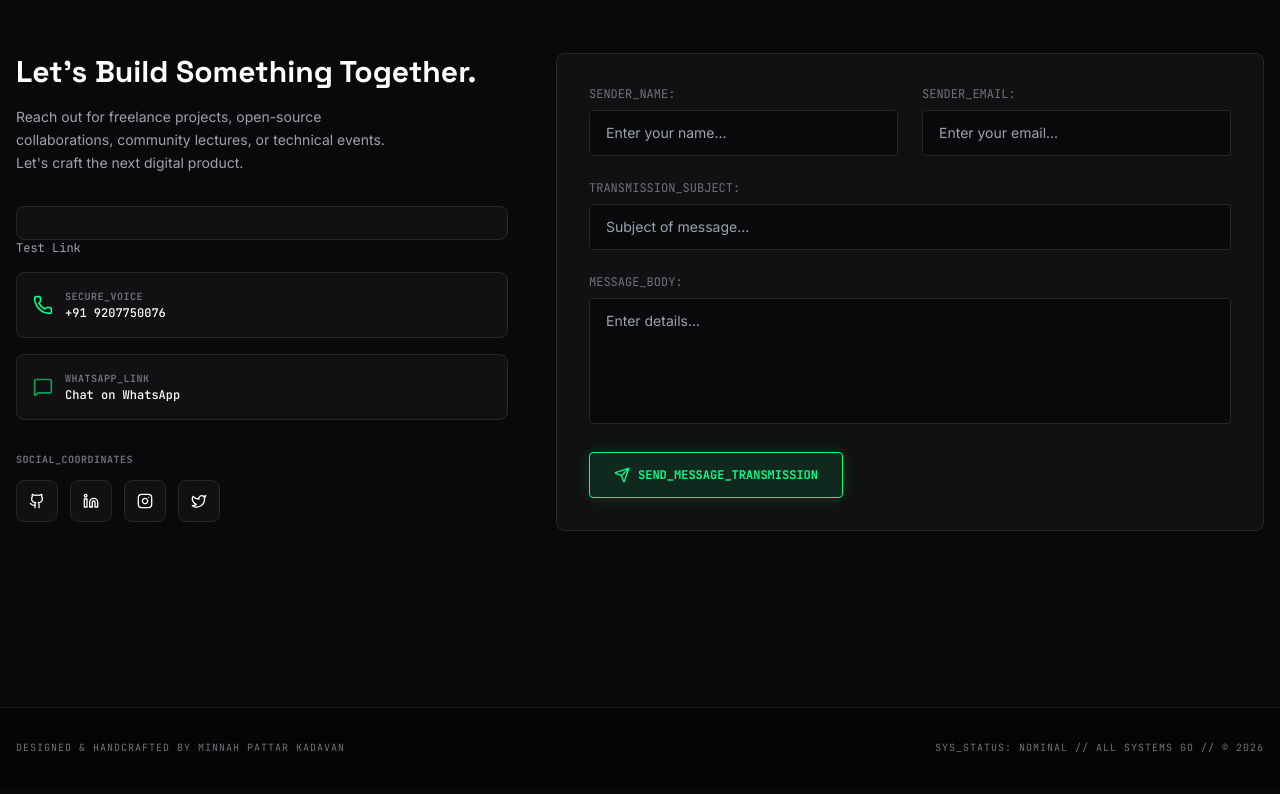
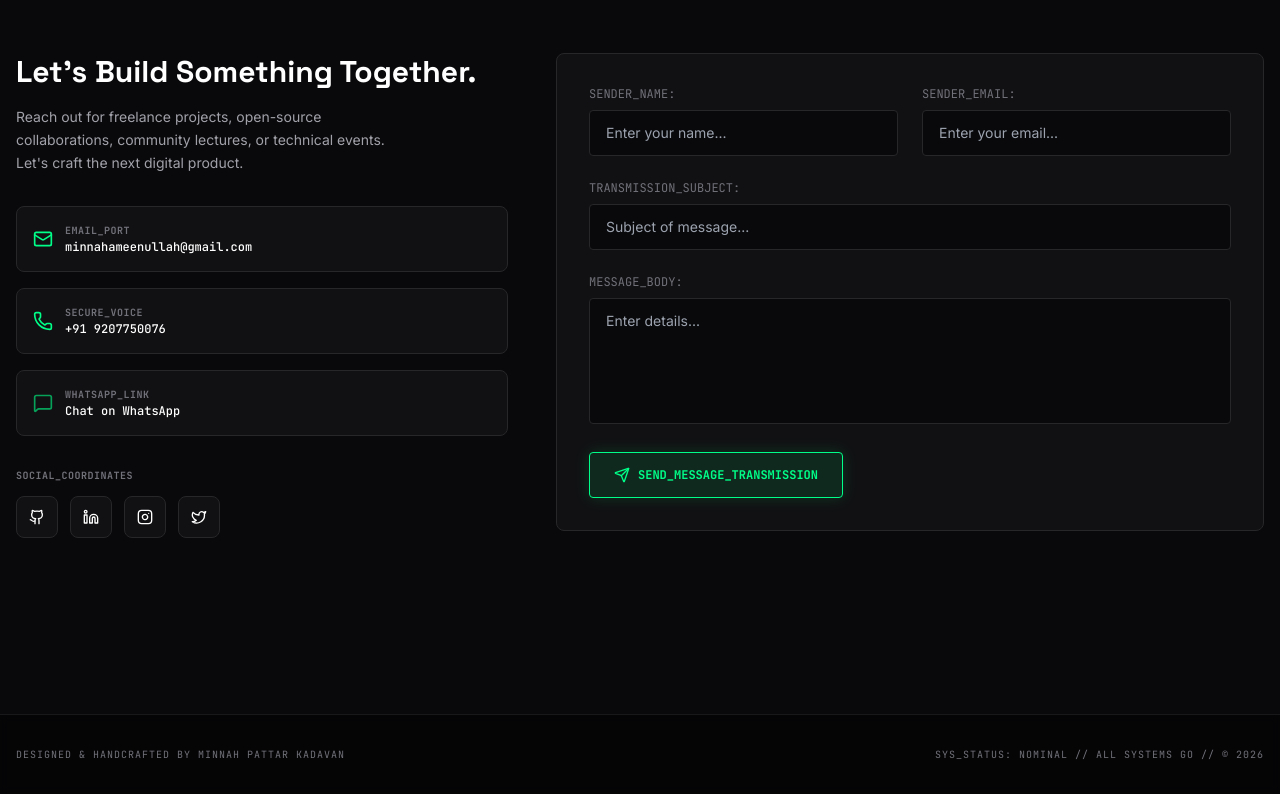
Before and after one commit to minnahdev/The-Minnah, a React (Vite) app: page / in a window 1280 px wide. Shown: the part 6295-7089 px from the top of the page. Built offline with nearby package versions, Linux system fonts and the light colour scheme.

Commit message:
feat: add contact component with integrated email form and social links

```diff
--- a/src/components/Contact.jsx
+++ b/src/components/Contact.jsx
@@ -119,20 +119,13 @@ export default function Contact() {
           <div className="space-y-4">
             {/* Email link */}
             <a
-              href={`mailto:minnahameenullah@gmail.com?subject=${encodeURIComponent(
-                "Project Inquiry"
-              )}&body=${encodeURIComponent(
-                "Hi Minnah,\n\nI found your portfolio and would like to discuss..."
-              )}`}
-              className="flex items-center space-x-3 bg-[#111113] border border-[#27272A] hover:border-accent p-4 rounded-lg text-white font-medium group transition-all duration-300"
-            ></a>
-
-            <a
-              href="https://google.com"
-              target="_blank"
-              rel="noopener noreferrer"
-            >
-              Test Link
+              href="mailto:minnahameenullah@gmail.com"
+              className="flex items-center space-x-3 bg-[#111113] border border-[#27272A] hover:border-accent p-4 rounded-lg text-white font-medium group transition-all duration-300">
+              <Mail className="w-5 h-5 text-accent" />
+              <div>
+                <div className="text-[10px] text-zinc-500 font-semibold uppercase tracking-wider">EMAIL_PORT</div>
+                <div className="text-xs font-mono select-all">minnahameenullah@gmail.com</div>
+              </div>
             </a>
 
             {/* Phone link */}
```
